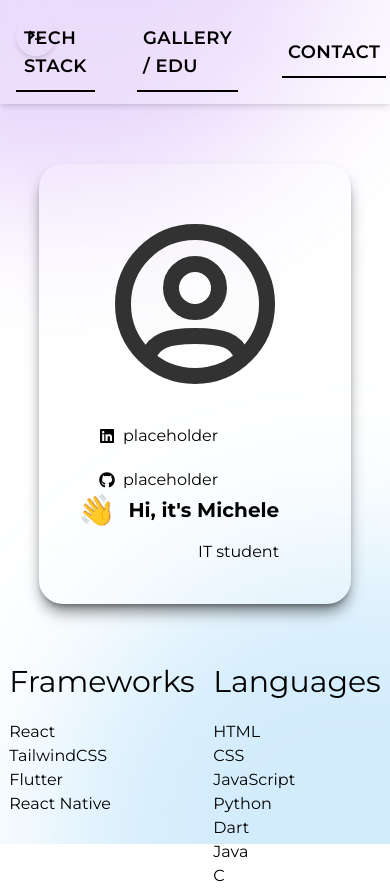
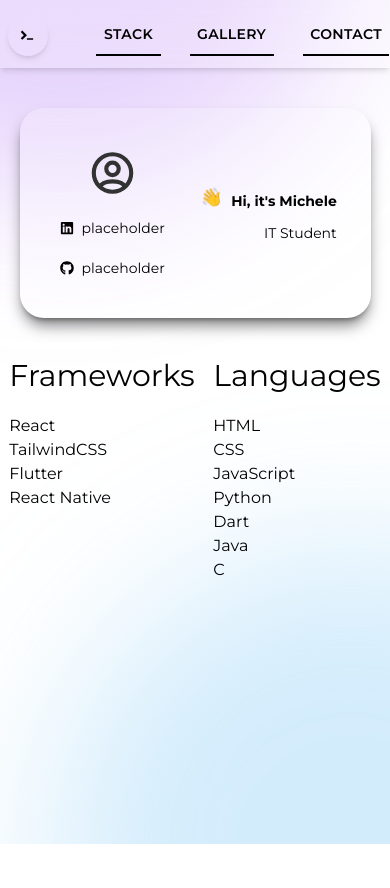
Before and after one commit to MicheleGrav/MicheleGrav.github.io, a React (Vite) app: page / in a window 390 px wide. After the commit the page ends 844 px from the top, so only its background shows below. Built offline with nearby package versions, Linux system fonts and the light colour scheme.

Commit message:
Update mobile view and vite config

```diff
--- a/src/App.jsx
+++ b/src/App.jsx
@@ -9,7 +9,7 @@ function App() {
     <div>
       <Background />
 
-      <div className='max-w-full max-h-full mx-auto'>
+      <div className='max-w-full max-h-full mx-auto overflow-x-hidden'>
         <Navbar />
         <Home />
         <Stack />
--- a/src/components/Home.jsx
+++ b/src/components/Home.jsx
@@ -4,23 +4,23 @@ import { FaGithub } from "react-icons/fa";
 
 const Home = () => {
     return (
-        <div id="home" className='flex justify-center pt-5 pb-5 animate-fadeIn mx-auto'>
-            <div className="flex flex-wrap justify-between h-[100%] w-[80%] bg-[rgba(255,255,255,0.2)] dark:bg-[rgba(63,63,63,0.51)] backdrop-blur-lg shadow-lg shadow-black/50 rounded-3xl p-10">
-                <div className='group animate-fadeIn delay-300 flex flex-col gap-5 mr-5 ml-5'>
-                    <img src={userLogo} alt="user logo" className='h-[200px] dark:invert dark:brightness-0 dark:contrast-200 transition-all duration-300 ease-in-out'></img>
-                    <div className="flex items-center gap-2 dark:text-white transition-all duration-300">
+        <div id="home" className='flex justify-center animate-fadeIn mx-auto'>
+            <div className=" flex flex-nowrap items-center justify-between h-[100%] w-[90%] bg-[rgba(255,255,255,0.2)] dark:bg-[rgba(63,63,63,0.51)] backdrop-blur-lg shadow-lg shadow-black/50 rounded-3xl p-10 gap-9">
+                <div className=' animate-fadeIn delay-300 flex flex-col gap-5'>
+                    <img src={userLogo} alt="user logo" className='h-[50px] sm:h-[200px] dark:invert dark:brightness-0 dark:contrast-200 transition-all duration-300 ease-in-out'></img>
+                    <div className="flex items-center gap-2 dark:text-white text-sm sm:text-xl transition-all duration-300">
                         <FaLinkedin/> <p>placeholder</p>
                     </div>
-                    <div className="flex items-center gap-2 dark:text-white transition-all duration-300">
+                    <div className="flex items-center gap-2 dark:text-white text-sm sm:text-xl transition-all duration-300">
                         <FaGithub/> <p>placeholder</p>
                     </div>
                 </div>
-                <div className='flex flex-col align-center justify-center gap-3'>
-                    <div className="flex flex-row items-center justify-center gap-3">
-                        <span className='animate-wave origin-[70%_70%] text-3xl'>👋</span>
-                        <h1 className='font-bold text-xl dark:text-white transition-all duration-300'>Hi, it's Michele</h1>
+                <div className=' flex flex-col items-end justify-center gap-3 w-'>
+                    <div className="  flex flex-row items-end justify-center gap-2">
+                        <span className='animate-wave origin-[70%_70%] text-lg'>👋</span>
+                        <h1 className='font-bold text-nowrap text-sm sm:text-xl dark:text-white transition-all duration-300'>Hi, it's Michele</h1>
                     </div>
-                    <p className='self-end dark:text-white transition-all duration-300'>IT student</p>
+                    <p className=' self-end text-nowrap dark:text-white text-sm sm:text-xl transition-all duration-300'>IT Student</p>
                 </div>
             </div>
         </div>
--- a/src/components/Navbar.jsx
+++ b/src/components/Navbar.jsx
@@ -3,7 +3,7 @@ import ThemeToggleButton from "./ThemeToggleButton";
 
 const Navbar = () => {
     return (
-        <nav id="navbar" className="mb-10 flex justify-between items-center p-3 bg-[rgba(255,255,255,0.2)] dark:bg-[rgba(63,63,63,0.51)] backdrop-blur-lg shadow-md">
+        <nav id="navbar" className="mb-10 flex nowrap justify-between items-center gap-[5rem] max-w-full p-3 bg-[rgba(255,255,255,0.2)] dark:bg-[rgba(63,63,63,0.51)] backdrop-blur-lg shadow-md">
             { /* Previous logo / theme switcher */
             /* <div className="flex items-center">
                 <DiTerminalBadge className="h-11 w-11 hover:animate-pulse"/>
@@ -15,24 +15,36 @@ const Navbar = () => {
 
 
             <div>
-                <ul className="flex items-center justify-between gap-8 mx-auto max-w-full">
-                    <li className="cursor-pointer text-lg font-semibold text-black transition ease-in-out delay-75 bg-inherit hover:bg-slate500 duration300">
-                        <a href="#stack" className="text-lg font-semibold text-black dark:text-white uppercase tracking-wide relative inline-block p-3
+                <ul className="flex items-center justify-around gap-5 max-w-full">
+                    <li className="cursor-pointer font-semibold text-black transition ease-in-out delay-75 bg-inherit hover:bg-slate500 duration300">
+                        <a href="#stack"className="block sm:hidden text-sm text-nowrap md:text-lg font-semibold text-black dark:text-white uppercase tracking-wide relative inline-block p-3
+                        after:content-[''] after:absolute after:bottom-0 after:right-[5%] after:w-[90%] after:h-[2px] after:bg-black dark:after:bg-white transition-colors duration-700 ease-in-out"
+                        onClick={(e) => e.currentTarget.blur()}>Stack</a>
+                        <a href="" className="hidden sm:block text-sm text-nowrap sm:text-lg font-semibold text-black dark:text-white uppercase tracking-wide relative inline-block p-3
                         after:content-[''] after:absolute after:bottom-0 after:right-[5%] after:w-[90%] after:h-[2px] after:bg-black dark:after:bg-white transition-colors duration-700 ease-in-out
                         after:transition-all after:duration-300 after:ease-in-out
-                        hover:after:w-0 hover:after:left-[5%] hover:animate-pulse">Tech Stack</a>
+                        hover:after:w-0 hover:after:left-[5%]
+                        focus:after:w-[90%] focus:after:right-[5%]">Tech Stack</a>
                     </li>
                     <li className="cursor-pointer text-lg font-semibold text-black transition ease-in-out delay-75 bg-inherit hover:bg-slate500 duration300">
-                        <a href="#projects" className="text-lg font-semibold text-black dark:text-white uppercase tracking-wide relative inline-block p-3
+                        <a href="" className="block sm:hidden text-sm text-nowrap md:text-lg font-semibold text-black dark:text-white uppercase tracking-wide relative inline-block p-3
                         after:content-[''] after:absolute after:bottom-0 after:right-[5%] after:w-[90%] after:h-[2px] after:bg-black dark:after:bg-white transition-colors duration-700 ease-in-out
                         after:transition-all after:duration-300 after:ease-in-out
-                        hover:after:w-0 hover:after:left-[5%] hover:animate-pulse">Gallery / Edu</a>
+                        hover:after:w-0 hover:after:left-[5%]">Gallery</a>
+                        <a href="#projects" className="hidden sm:block text-sm text-nowrap sm:text-lg font-semibold text-black dark:text-white uppercase tracking-wide relative inline-block p-3
+                        after:content-[''] after:absolute after:bottom-0 after:right-[5%] after:w-[90%] after:h-[2px] after:bg-black dark:after:bg-white transition-colors duration-700 ease-in-out
+                        after:transition-all after:duration-300 after:ease-in-out
+                        hover:after:w-0 hover:after:left-[5%]">Gallery / Edu</a>
                     </li>
                     <li className="cursor-pointer text-lg font-semibold text-black transition ease-in-out delay-75 bg-inherit hover:bg-slate500 duration300">
-                        <a href="#contact" className="text-lg font-semibold text-black dark:text-white uppercase tracking-wide relative inline-block p-3
+                        <a href="" className="block sm:hidden text-sm text-nowrap md:text-lg font-semibold text-black dark:text-white uppercase tracking-wide relative inline-block p-3
                         after:content-[''] after:absolute after:bottom-0 after:right-[5%] after:w-[90%] after:h-[2px] after:bg-black dark:after:bg-white transition-colors duration-700 ease-in-out
                         after:transition-all after:duration-300 after:ease-in-out
-                        hover:after:w-0 hover:after:left-[5%] hover:animate-pulse">Contact</a>
+                        hover:after:w-0 hover:after:left-[5%]">Contact</a>
+                        <a href="#contact" className="hidden sm:block text-nowrap text-lg font-semibold text-black dark:text-white uppercase tracking-wide relative inline-block p-3
+                        after:content-[''] after:absolute after:bottom-0 after:right-[5%] after:w-[90%] after:h-[2px] after:bg-black dark:after:bg-white transition-colors duration-700 ease-in-out
+                        after:transition-all after:duration-300 after:ease-in-out
+                        hover:after:w-0 hover:after:left-[5%]">Contact</a>
                     </li>
                 </ul>
             </div>
--- a/src/components/ThemeToggleButton.jsx
+++ b/src/components/ThemeToggleButton.jsx
@@ -21,7 +21,7 @@ const ThemeToggleButton = () => {
   return (
     <button
       onClick={toggleDarkMode}
-      className="fixed top-4 left-4 p-2 rounded-full shadow-md dark:shadow-white/50 transition-all duration-300 border-black dark:border-white"
+      className="fixed top-4 left-2 p-2 rounded-full shadow-md dark:shadow-white/50 transition-all duration-300 border-black dark:border-white"
       aria-label="Toggle Theme"
     >
       <svg
--- a/vite.config.js
+++ b/vite.config.js
@@ -4,5 +4,8 @@ import react from '@vitejs/plugin-react'
 // https://vite.dev/config/
 export default defineConfig({
   plugins: [react()],
-  base: "./"
+  base: "./",
+  server: {
+    host: true, // This allows the server to be accessible externally
+  }
 })
```
